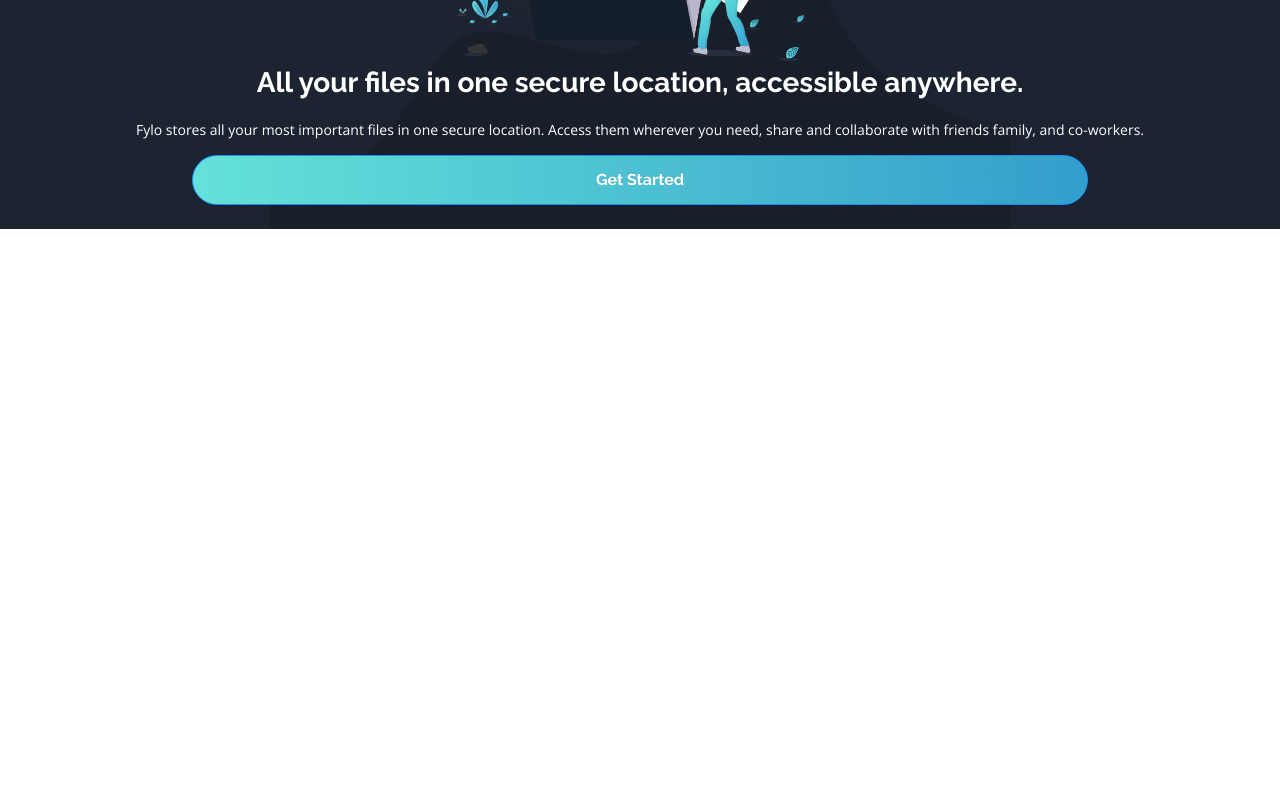
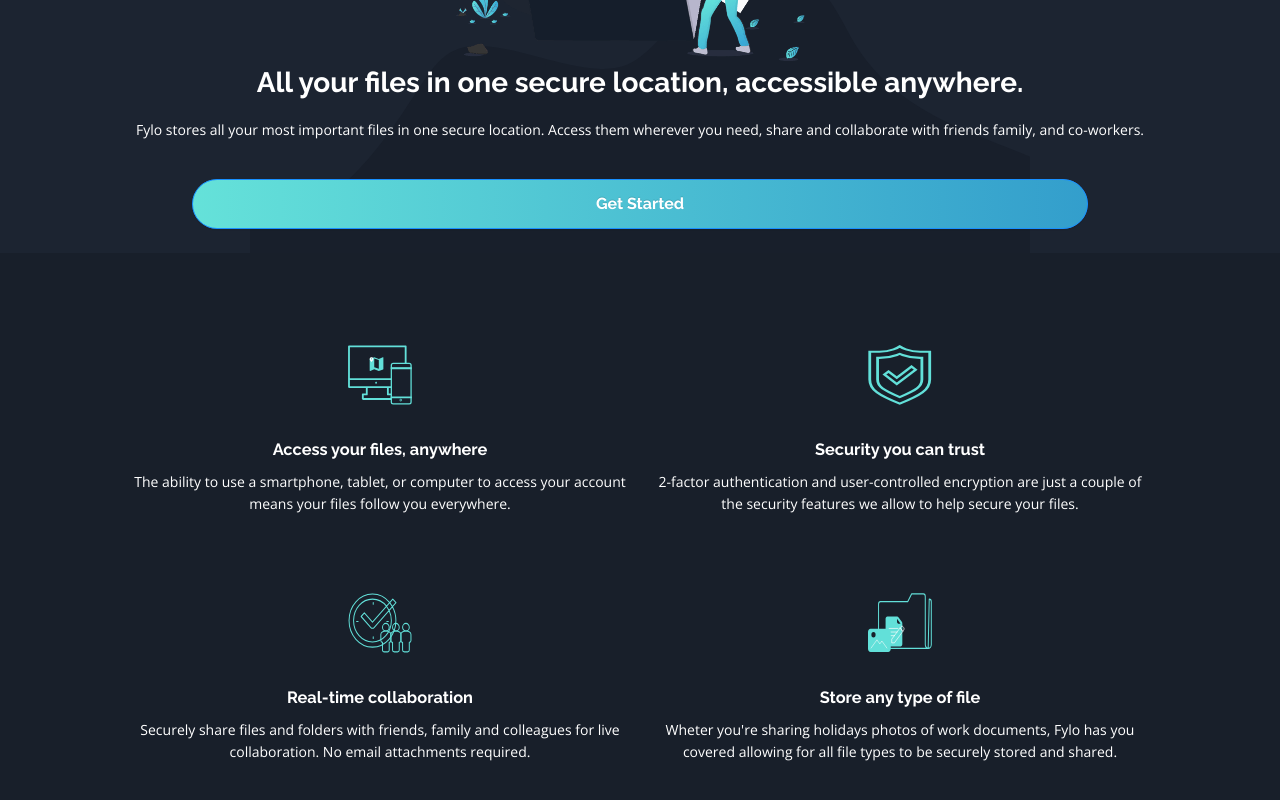
Before and after one commit to muhammadkevinpf/fylo-dark-theme, a React (Create React App) app: page / in a window 1280 px wide. Shown: the part 336-1136 px from the top of the page. Before the commit the page ends 800 px from the top, so only its background shows below. Built offline with nearby package versions, Linux system fonts and the light colour scheme.

Commit message:
feature done

```diff
--- a/src/App.js
+++ b/src/App.js
@@ -3,11 +3,13 @@
 import "antd/dist/antd.css";
 import Navbar from "./components/Navbar";
 import Welcome from "./components/Welcome";
+import Feature from "./components/Feature";
 function App() {
   return (
     <div className="App">
       <Navbar />
       <Welcome />
+      <Feature />
     </div>
   );
 }
--- a/src/App.scss
+++ b/src/App.scss
@@ -54,6 +54,7 @@
   }
 
   button {
+    margin-top: 1.5rem;
     height: 50px !important;
     width: 70vw;
     background-image: linear-gradient(to right, $accentCyan, $accentBlue);
@@ -70,3 +71,22 @@
     @include openSans400;
   }
 }
+
+.feature-section {
+  text-align: center;
+  padding: 1.75rem;
+  img {
+    width: 4rem;
+    margin-top: 4rem;
+    margin-bottom: 1rem;
+    height: 60px;
+  }
+  h3 {
+    color: $neutralWhite;
+    margin-top: 1rem;
+    @include raleway700;
+  }
+  p {
+    @include openSans400;
+  }
+}
--- /dev/null
+++ b/src/components/Feature.jsx
@@ -0,0 +1,51 @@
+import React from "react";
+import { Row, Col } from "antd";
+import IconAnywhere from "../assets/images/icon-access-anywhere.svg";
+import IconSecurity from "../assets/images/icon-security.svg";
+import IconCollaboration from "../assets/images/icon-collaboration.svg";
+import IconFile from "../assets/images/icon-any-file.svg";
+
+const featureData = [
+  {
+    images: IconAnywhere,
+    heading: "Access your files, anywhere",
+    body:
+      "The ability to use a smartphone, tablet, or computer to access your account means your files follow you everywhere.",
+  },
+  {
+    images: IconSecurity,
+    heading: "Security you can trust",
+    body:
+      "2-factor authentication and user-controlled encryption are just a couple of the security features we allow to help secure your files.",
+  },
+  {
+    images: IconCollaboration,
+    heading: "Real-time collaboration",
+    body:
+      "Securely share files and folders with friends, family and colleagues for live collaboration. No email attachments required.",
+  },
+  {
+    images: IconFile,
+    heading: "Store any type of file",
+    body:
+      "Wheter you're sharing holidays photos of work documents, Fylo has you covered allowing for all file types to be securely stored and shared.",
+  },
+];
+
+function Feature() {
+  return (
+    <div className="feature-section">
+      <Row gutter={24} justify="center">
+        {featureData.map((item, index) => (
+          <Col xs={24} sm={10} md={10} xl={10}>
+            <img src={item.images} alt="feature" />
+            <h3>{item.heading}</h3>
+            <p>{item.body}</p>
+          </Col>
+        ))}
+      </Row>
+    </div>
+  );
+}
+
+export default Feature;
```
